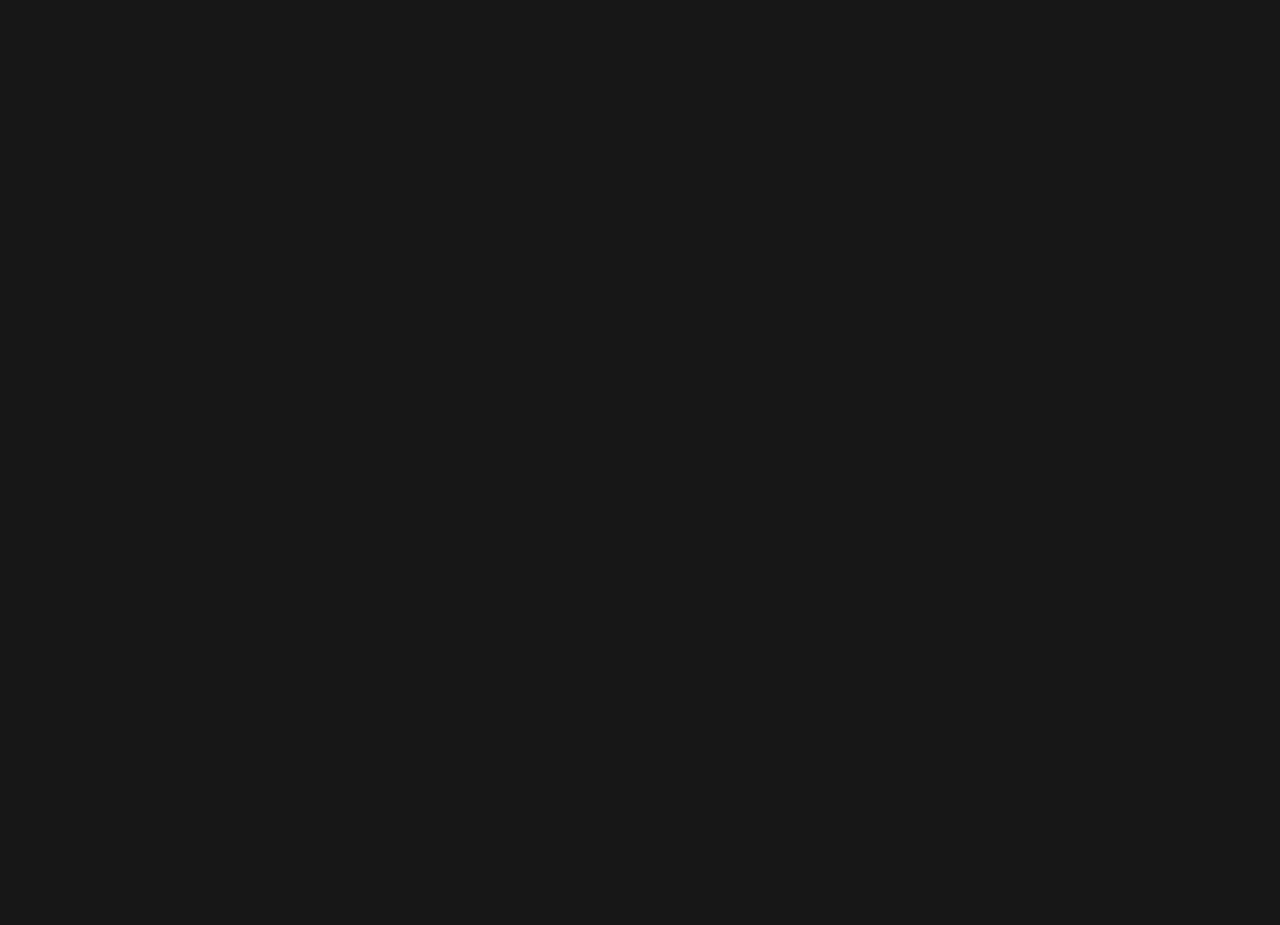
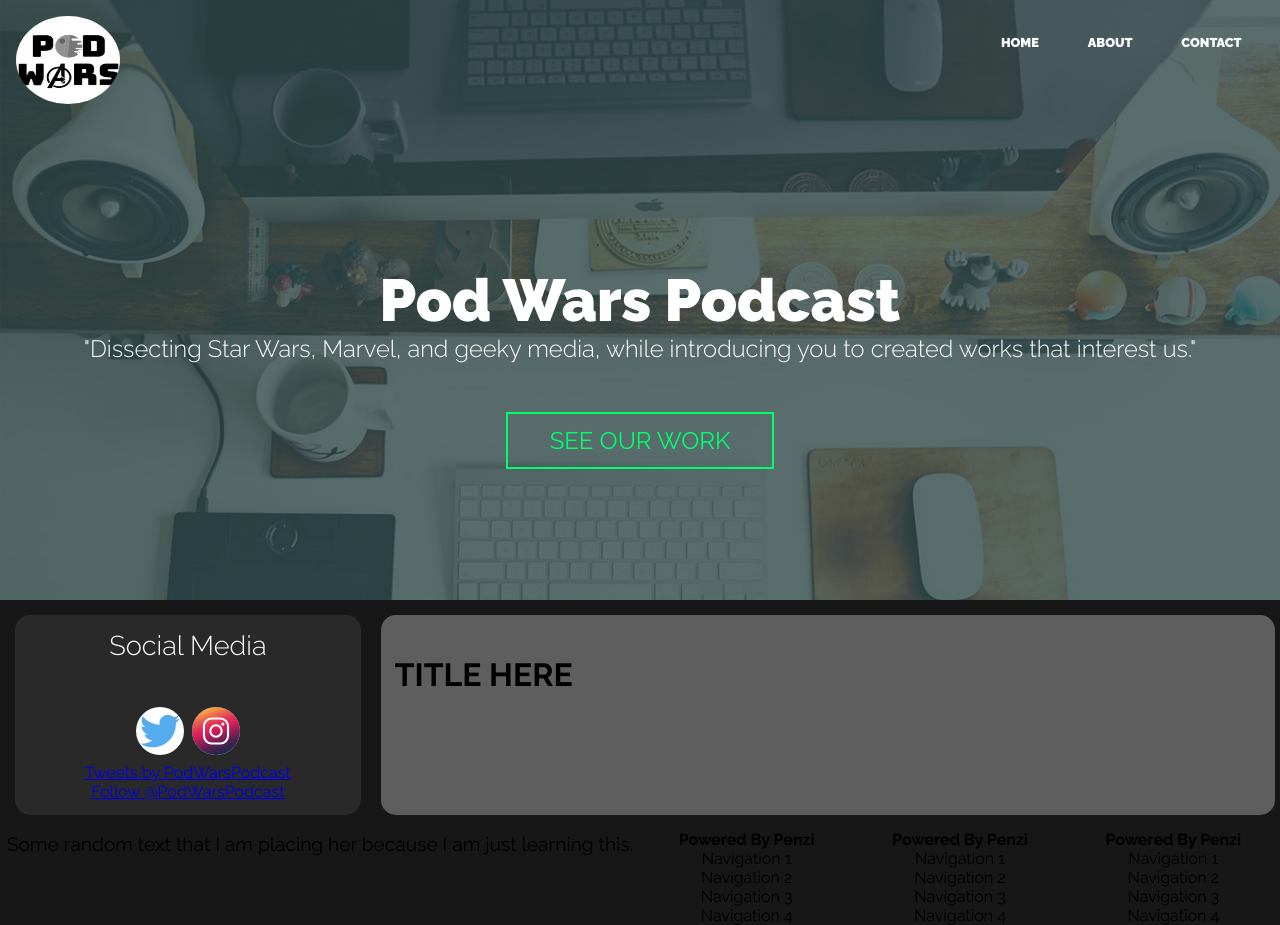
Before and after one commit to cpenzi/podwars.com, a plain HTML site: page episode.html in a window 1280 px wide. Before the commit the page ends 800 px from the top, so only its background shows below. Drawn offline with nearby package versions, Linux system fonts and the light colour scheme.

Commit message:
Working html parameters for episode page

```diff
--- a/episode.html
+++ b/episode.html
@@ -1,27 +1,110 @@
-<!doctype html>
-
-<html lang="en">
-<head>
-  <meta charset="utf-8">
-
-  <title>The HTML5 Herald</title>
-  <meta name="description" content="The HTML5 Herald">
-  <meta name="author" content="SitePoint">
-
-  <link rel="stylesheet" href="css/styles.css?v=1.0">
-
+<!DOCTYPE html>
+<html>
+<meta charset="UTF-8">
+<meta name="viewport" content="width=device-width, intital-scale=1">
+<title> Powered by Penzi inc</title>
+<link href="css/styles.css" rel="stylesheet" type="text/css">
 </head>
 
 <body>
+    <header>
+        <img src="img/PodWarsLowQuality.jpg" alt="Logo" class="logo">
+        <nav>
+            <ul>
+                <li><a href="">Home</a></li>
+                <li><a href="">About</a></li>
+                <li><a href="">Contact</a></li>
+            </ul>
+        </nav>
+    </header>
+
+    <section class="header-title">
+        <div class="container">
+            <h1 class="title">Pod Wars Podcast
+                <span>"Dissecting Star Wars, Marvel, and geeky media, while introducing you to
+                    created works that interest us."</span>
+            </h1>
+            <a href="" class="button button-accent">See Our Work</a>
+        </div>
+
+    </section>
+
+    <!-- Make podwars logo bigger in top left. Put description under "Podwars Podcast" in quotes and/or smaller text. Put newest episode in floating box with title"Latest Episode"
+Extend recent episodes to span both columns. Create two columns within that box that is scrollable.-->
+
+
+    <div class="grd_3point">
+        <div class="grd_col" style="background:#292929">
+            <h2>Social Media</h2></br>
+            <a class="socialMedia_link socialMedia_Twitter" href="https://twitter.com/PodWarsPodcast"
+                target="_blank"></a>
+            <a class="socialMedia_link socialMedia_Instagram" href="https://www.instagram.com/podwarspodcast/"
+                target="_blank"></a>
+            </br>
+            <a class="twitter-timeline" data-width="400" data-height="1000" data-theme="dark"
+                href="https://twitter.com/PodWarsPodcast?ref_src=twsrc%5Etfw">Tweets by PodWarsPodcast</a>
+            <script async src="https://platform.twitter.com/widgets.js" charset="utf-8"></script>
+            </br>
+            <a href="https://twitter.com/PodWarsPodcast?ref_src=twsrc%5Etfw" class="twitter-follow-button"
+                data-size="large" data-show-screen-name="false" data-show-count="true">Follow @PodWarsPodcast</a>
+            <script async src="https://platform.twitter.com/widgets.js" charset="utf-8"></script>
+        </div>
+        <section class="grd_col flex-container" id="gridWidgets" style="background:#5e5e5e">
+        <h1>TITLE HERE</h1>
+        </section>
+    </div>
+
+    <div class="col-3">
+        <p>Some random text that I am placing her because I am just learning this.</p>
+    </div>
+
+    <div class="col-1">
+        <ul class="unstyled-list">
+            <li><strong>Powered By Penzi</strong></li>
+            <li>Navigation 1</li>
+            <li>Navigation 2</li>
+            <li>Navigation 3</li>
+            <li>Navigation 4</li>
+        </ul>
+    </div>
+
+    <div class="col-1">
+        <ul class="unstyled-list">
+            <li><strong>Powered By Penzi</strong></li>
+            <li>Navigation 1</li>
+            <li>Navigation 2</li>
+            <li>Navigation 3</li>
+            <li>Navigation 4</li>
+        </ul>
+    </div>
+    <div class="col-1">
+        <ul class="unstyled-list">
+            <li><strong>Powered By Penzi</strong></li>
+            <li>Navigation 1</li>
+            <li>Navigation 2</li>
+            <li>Navigation 3</li>
+            <li>Navigation 4</li>
+        </ul>
+    </div>
+
+    </div>
+    </footer>
+
+
+
 </body>
+
 </html>
+
+
+<script type="text/javascript" src="https://ajax.googleapis.com/ajax/libs/jquery/3.5.1/jquery.min.js"> </script>
 
 
 <script>
     window.onload = function(){
-            var url_string = (window.location.href).toLowerCase();
-            var url = new URL(url_string);
-            var episodeNum = url.searchParams.get("episodeNum");
-            alert("Url: " + url + " Number: " + episodeNum);
+        const queryString = window.location.search;
+        const urlParams = new URLSearchParams(queryString);
+        const episodeNumber = urlParams.get('episodeNum')
+        alert(episodeNumber);
     }
 </script>
```
